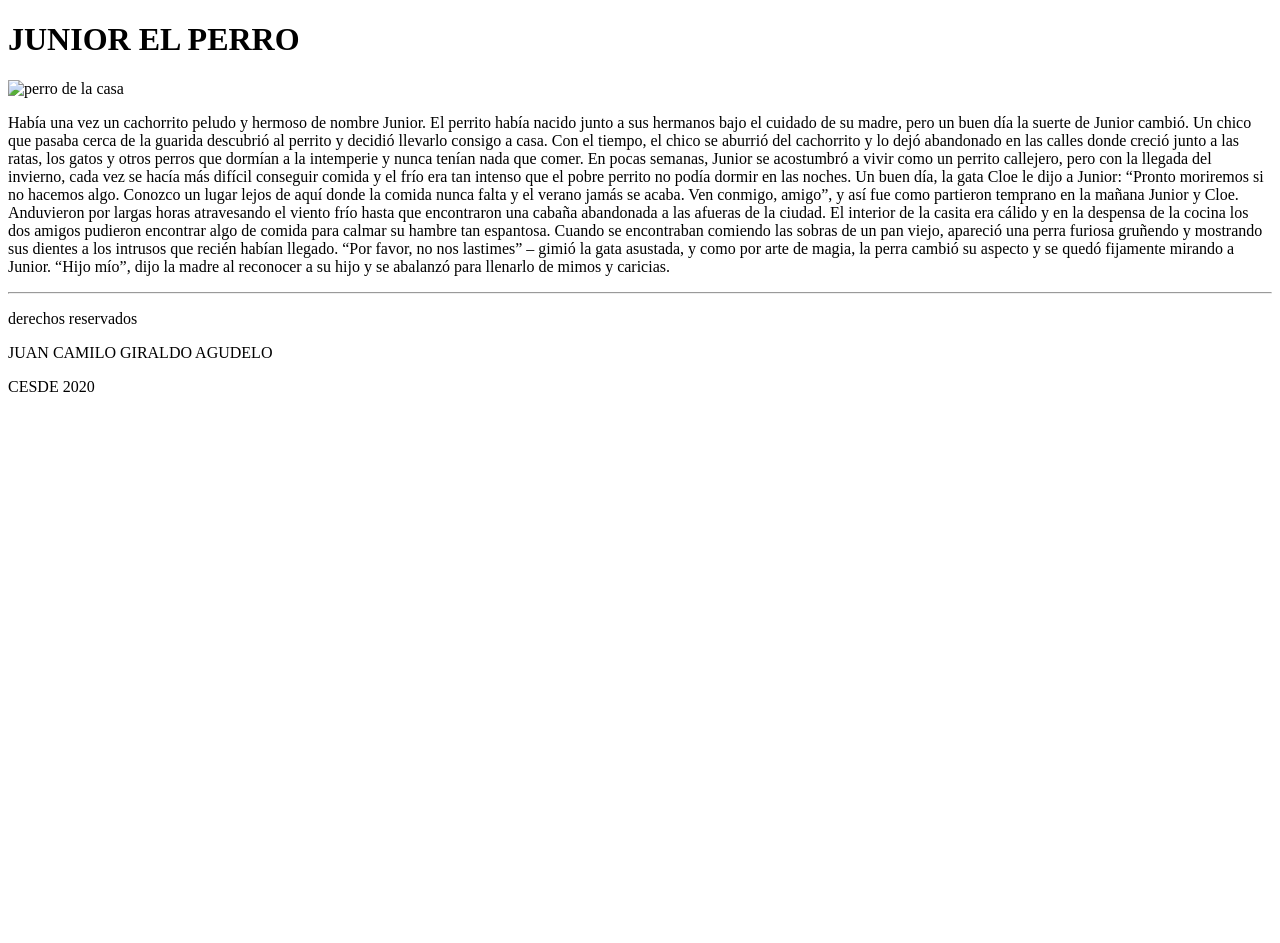
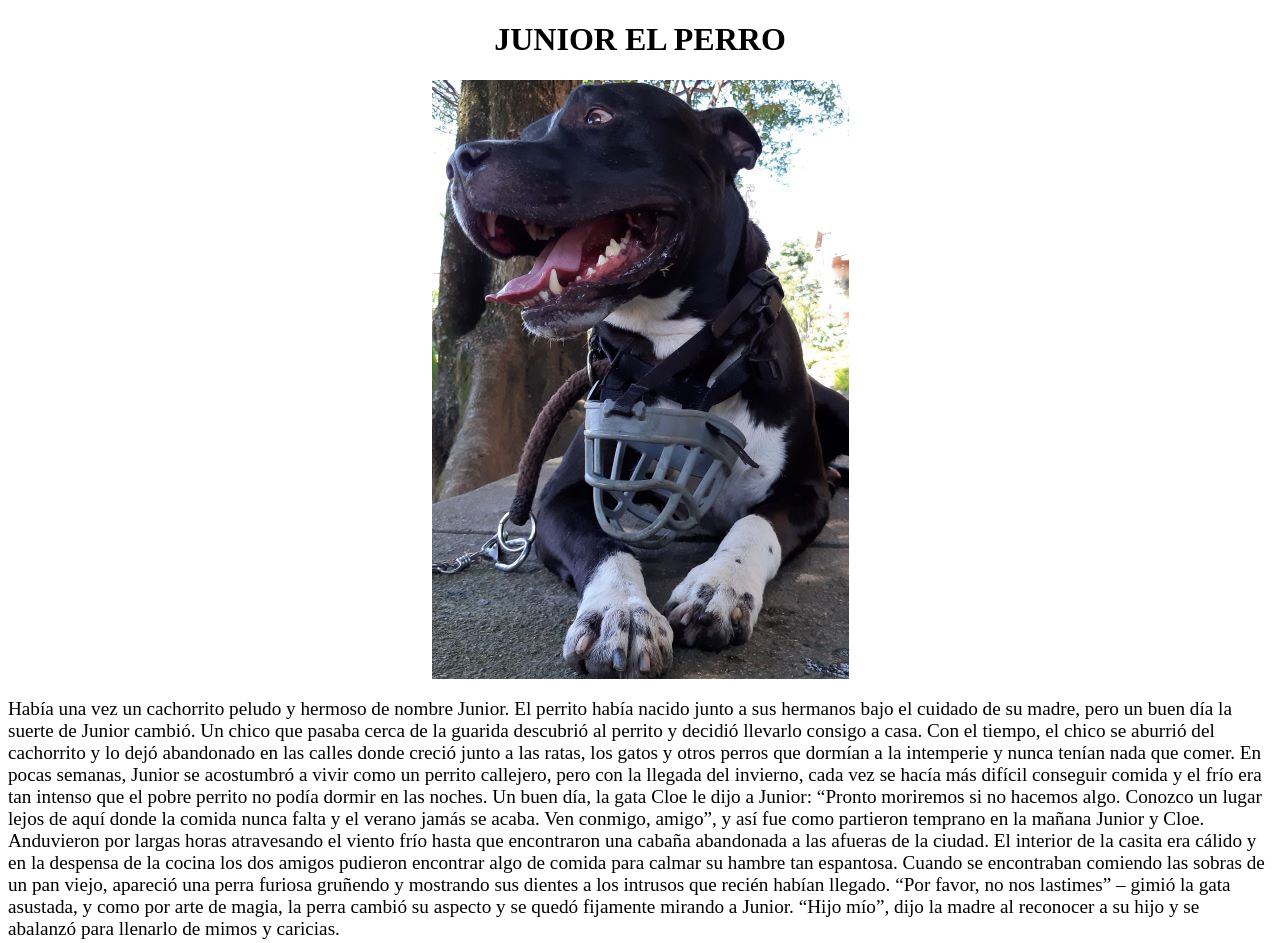
Before and after one commit to bichozx/proyectointroduccion1, a plain HTML site: page index.html in a window 1280 px wide. Shown: the top 943 px of the page. Before the commit the page ends 800 px from the top, so only its background shows below. Drawn offline with Linux system fonts and the light colour scheme.

Commit message:
comienzo taller 2
se realiza modificaciones de acuerdo al taller 2 se centra el titulo y la imagen y se aumenta el tamaño del texto en 1.2em

```diff
--- /dev/null
+++ b/estilo.css
@@ -0,0 +1,11 @@
+h1{
+    text-align: center;
+
+}
+img{
+    margin: auto;
+    display: block;
+}
+p{
+    font-size: 1.2em;
+}
--- a/index.html
+++ b/index.html
@@ -4,6 +4,7 @@
     <meta charset="UTF-8">
     <meta name="viewport" content="width=device-width, initial-scale=1.0">
     <title>Document</title>
+    <link rel="stylesheet" href="estilo.css">
 
 </head>
 <body>
```
Also changed, not shown: img/danger.jpg (added).
